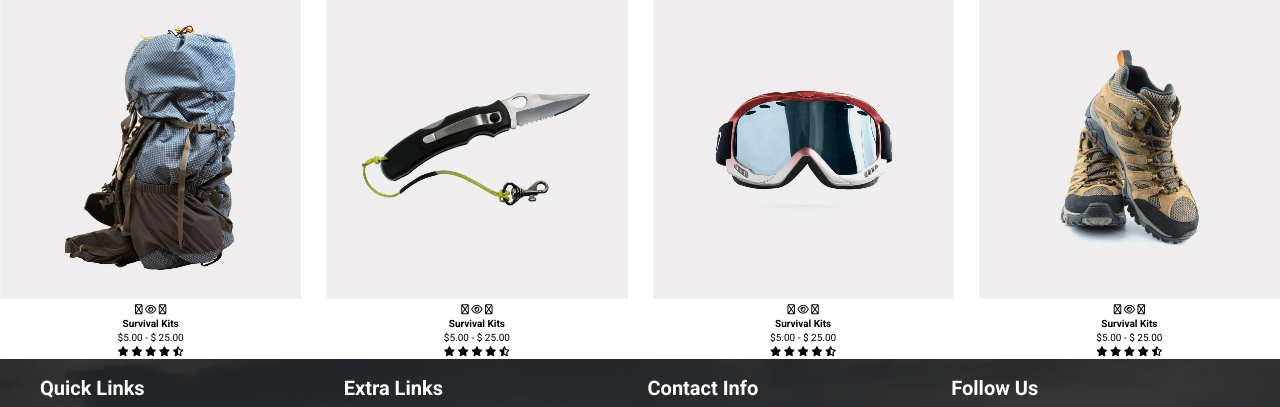
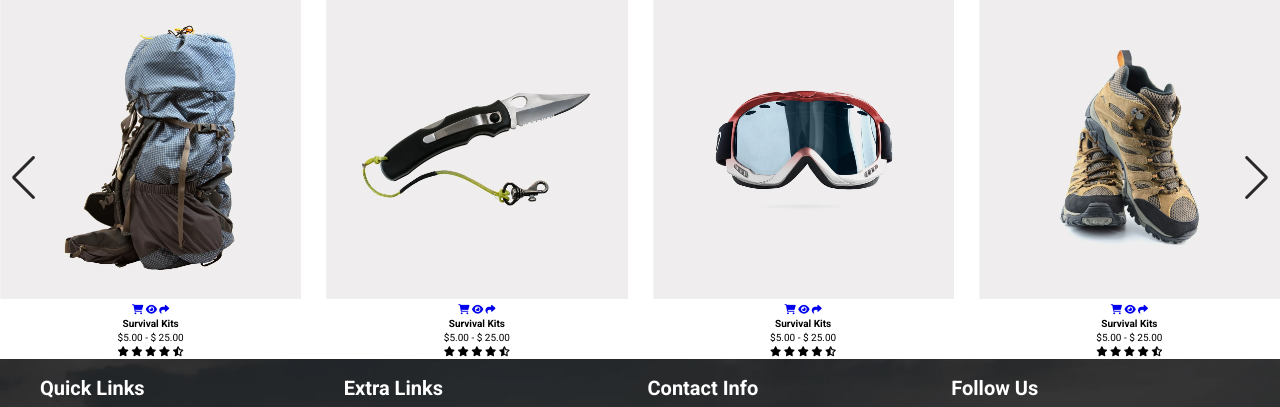
Before and after one commit to erdemir123/travel-website-clone, a plain HTML site: page index.html in a window 1280 px wide. Shown: the part 1908-2315 px from the top of the page. Drawn offline with nearby package versions, Linux system fonts and the light colour scheme.

Commit message:
shop edit

```diff
--- a/index.html
+++ b/index.html
@@ -188,9 +188,9 @@
               <div class="imgpart">
                   <img src="./asset/images/product-1.jpg" alt="">
                   <div class="imgicon">
-                      <i class="fa-regular fa-cart-shopping "></i>
-                      <i class="fa-regular fa-eye "></i>
-                      <i class="fa-regular fa-share "></i>
+                        <a href="#" class="fas fa-shopping-cart"></a>
+                        <a href="#" class="fas fa-eye"></a>
+                        <a href="#" class="fas fa-share"></a>
                   </div>
               </div>
               <div class="textpart">
@@ -209,9 +209,9 @@
               <div class="imgpart">
                   <img src="./asset/images/product-2.jpg" alt="">
                   <div class="imgicon">
-                      <i class="fa-regular fa-cart-shopping "></i>
-                      <i class="fa-regular fa-eye "></i>
-                      <i class="fa-regular fa-share "></i>
+                    <a href="#" class="fas fa-shopping-cart"></a>
+                    <a href="#" class="fas fa-eye"></a>
+                    <a href="#" class="fas fa-share"></a>
                   </div>
               </div>
               <div class="textpart">
@@ -230,9 +230,9 @@
               <div class="imgpart">
                   <img src="./asset/images/product-3.JPG" alt="">
                   <div class="imgicon">
-                      <i class="fa-regular fa-cart-shopping "></i>
-                      <i class="fa-regular fa-eye "></i>
-                      <i class="fa-regular fa-share "></i>
+                    <a href="#" class="fas fa-shopping-cart"></a>
+                    <a href="#" class="fas fa-eye"></a>
+                    <a href="#" class="fas fa-share"></a>
                   </div>
               </div>
               <div class="textpart">
@@ -251,9 +251,9 @@
               <div class="imgpart">
                   <img src="./asset/images/product-4.JPG" alt="">
                   <div class="imgicon">
-                      <i class="fa-regular fa-cart-shopping "></i>
-                      <i class="fa-regular fa-eye "></i>
-                      <i class="fa-regular fa-share "></i>
+                    <a href="#" class="fas fa-shopping-cart"></a>
+                    <a href="#" class="fas fa-eye"></a>
+                    <a href="#" class="fas fa-share"></a>
                   </div>
               </div>
               <div class="textpart">
@@ -272,9 +272,9 @@
               <div class="imgpart">
                   <img src="./asset/images/product-5.jpg" alt="">
                   <div class="imgicon">
-                      <i class="fa-regular fa-cart-shopping "></i>
-                      <i class="fa-regular fa-eye"></i>
-                      <i class="fa-regular fa-share "></i>
+                    <a href="#" class="fas fa-shopping-cart"></a>
+                    <a href="#" class="fas fa-eye"></a>
+                    <a href="#" class="fas fa-share"></a>
                   </div>
               </div>
               <div class="textpart">
@@ -293,9 +293,9 @@
               <div class="imgpart">
                   <img src="./asset/images/product-6.jpg" alt="">
                   <div class="imgicon">
-                      <i class="fa-regular fa-cart-shopping "></i>
-                      <i class="fa-regular fa-eye "></i>
-                      <i class="fa-regular fa-share "></i>
+                    <a href="#" class="fas fa-shopping-cart"></a>
+                    <a href="#" class="fas fa-eye"></a>
+                    <a href="#" class="fas fa-share"></a>
                   </div>
               </div>
               <div class="textpart">
@@ -311,10 +311,11 @@
               </div>
           </div>
       </div>
+      <div class="swiper-button-next" ></div>
+  <div class="swiper-button-prev" ></div>
+  <div class="swiper-pagination"></div>
   </div>
-  <div class="swiper-button-next" style="margin-top: 420vh; "></div>
-  <div class="swiper-button-prev" style="margin-top: 420vh; "></div>
-  <div class="swiper-pagination"></div>
+
 </section>
 
 
```
